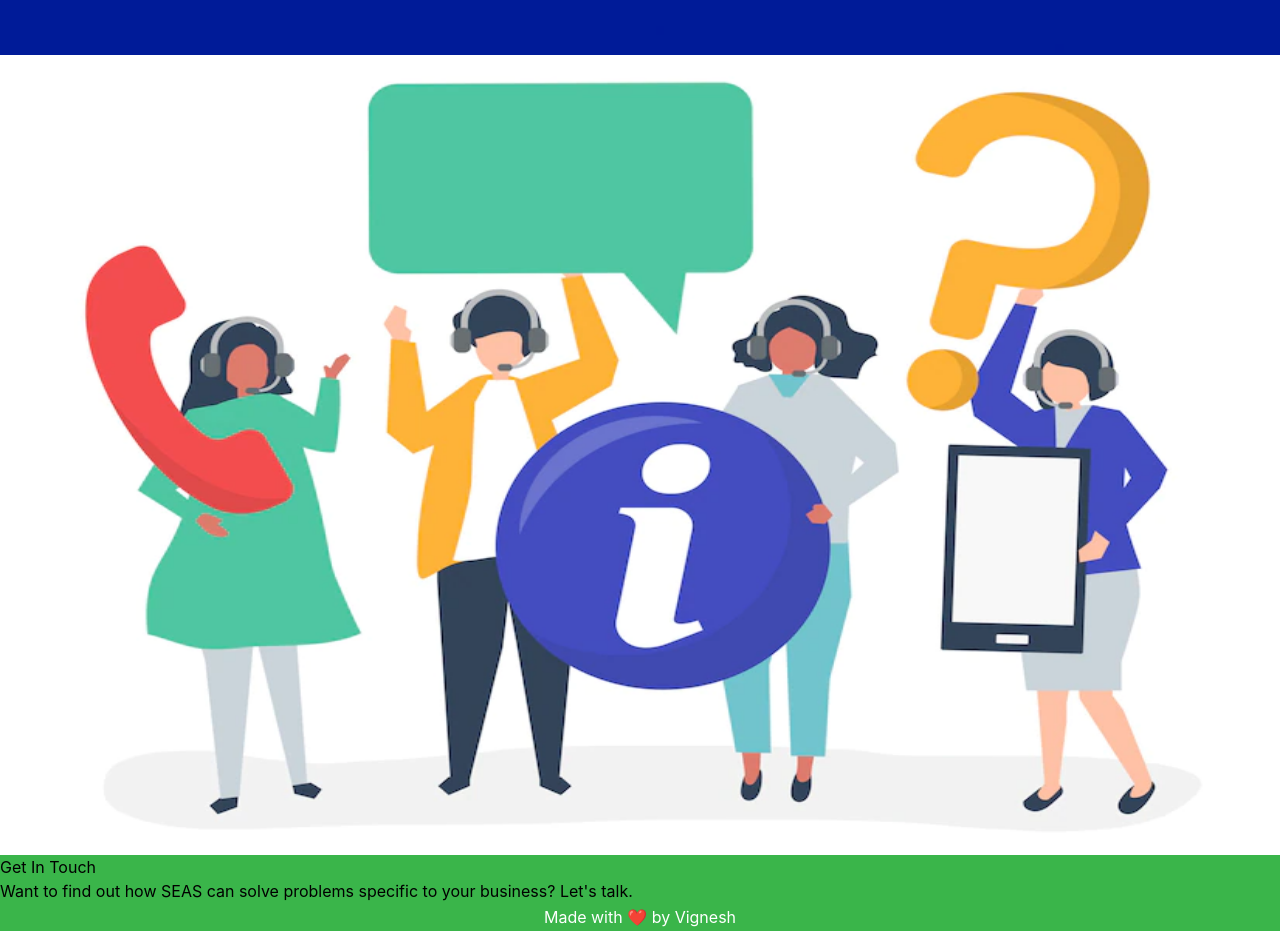
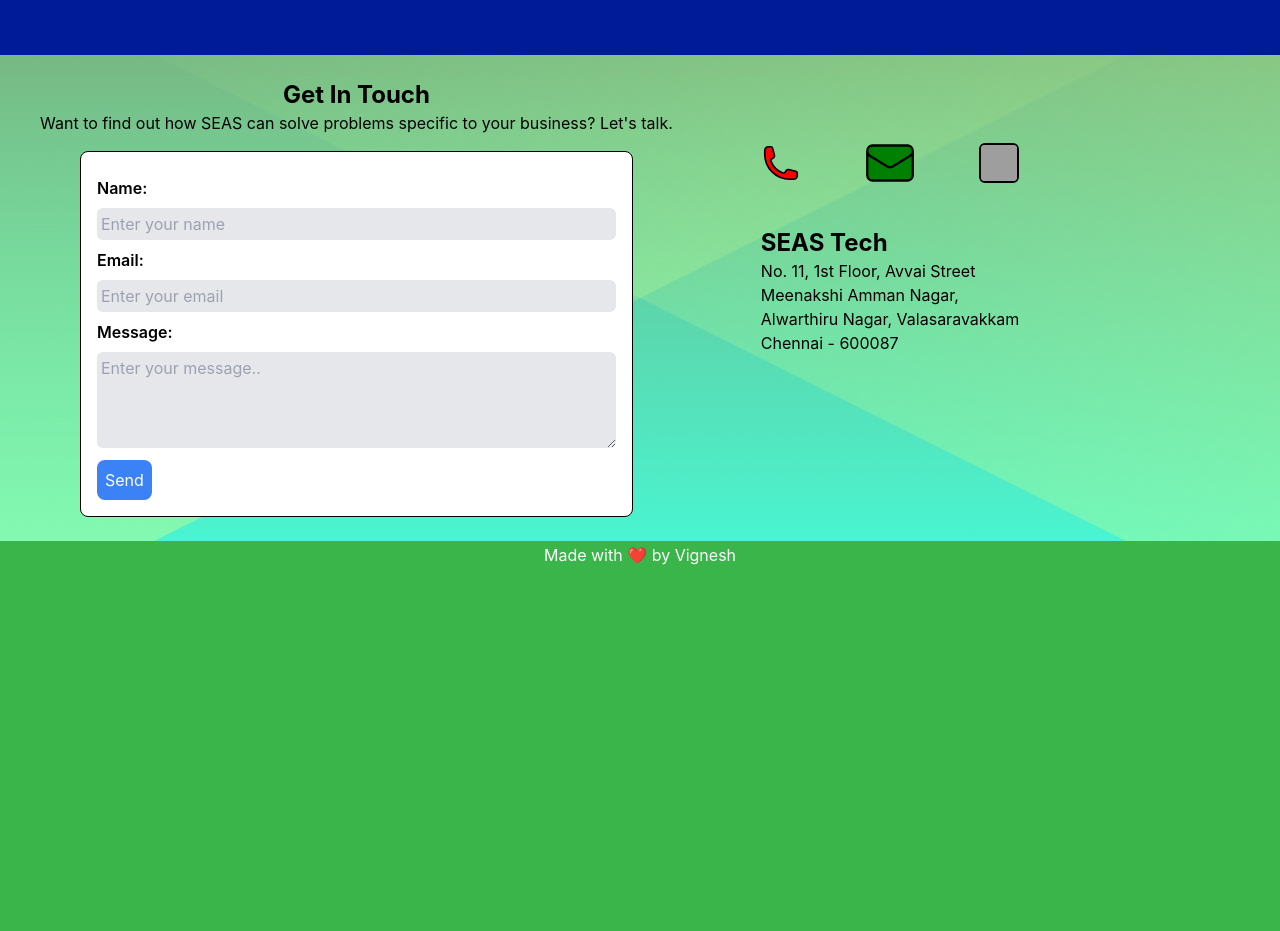
Before and after one commit to webdev-vignesh/SEAS, a React (Create React App) app: page / in a window 1280 px wide. Shown: the part 2920-3851 px from the top of the page. After the commit the page ends 3489 px from the top, so only its background shows below. Built offline with nearby package versions, Linux system fonts and the light colour scheme; grey boxes are pictures that could not be loaded.

Commit message:
added configuration for emailjs integration

```diff
--- a/src/components/ContactPage.js
+++ b/src/components/ContactPage.js
@@ -2,15 +2,76 @@
 import NavBar from './NavBar';
 import ScrollToTop from "react-scroll-to-top";
 import { Helmet } from 'react-helmet';
+import ContactBg from "../assets/rainbow-vortex.png";
+import React, { useRef } from 'react';
+import emailjs from 'emailjs-com';
 
 function ContactUs() {
+
+  const form = useRef();
+
+  const sendEmail = (e) => {
+    e.preventDefault();
+
+    emailjs.sendForm('service_9zfnox8', 'template_81k8iud', form.current, 'HYBjjeuMQGpesJ2gH')
+      .then((result) => {
+        console.log(result.text);
+      }, (error) => {
+        console.log(error.text);
+      });
+      document.getElementById("form").reset();
+  };
+
     return (
       <div id="contactPage">
         <Helmet><title>SEAS Tech | Contact</title></Helmet>
         <NavBar />
-        <div className="">
-          <h1>Get In Touch</h1>
-          <p>Want to find out how SEAS can solve problems specific to your business? Let's talk.</p>
+        <div className="flex flex-col lg:flex-row justify-between md:px-4" style={{backgroundImage : `url(${ContactBg})`, backgroundRepeat: 'no-repeat', backgroundPosition: 'center', backgroundSize: 'cover',}}>
+          <div className="my-6 mx-10 md:mx-6 ">
+            <h1 className="text-center font-bold text-2xl">Get In Touch</h1>
+            <p className="">Want to find out how SEAS can solve problems specific to your business? Let's talk.</p>
+            <div>
+              <form id="form" ref={form} onSubmit={sendEmail} className= "mt-4 mx-10 border-[1px] border-black p-4 bg-white rounded-lg">
+                <div className="flex flex-col mt-2">
+                  <label className="font-semibold">Name:</label>
+                  <input className=" mt-2 rounded-md p-1 bg-gray-200" type="text" name="user_name" placeholder="Enter your name" />
+                </div>
+                <div className="flex flex-col mt-2">
+                  <label className="font-semibold">Email:</label>
+                  <input className=" mt-2 rounded-md p-1 bg-gray-200" type="email" name="user_email" placeholder="Enter your email" />
+                </div>
+                <div className="flex flex-col mt-2">
+                  <label className="font-semibold">Message:</label>
+                  <textarea className="mt-2 h-24 p-1 rounded-md bg-gray-200" placeholder="Enter your message.." name="message" />
+                </div>
+                <div className="mt-3">
+                  <input className=" mx-auto  rounded-lg transition-colors duration-150 focus:shadow-outline p-2 text-white bg-blue-500 hover:bg-blue-800" type="submit" value="Send" onClick={()=>{window.alert("Thank you for contacting us!");}} />
+                </div>
+              </form>
+            </div>
+          </div>
+          <div className="flex flex-col my-10 mx-10 md:mx-0 lg:mr-auto space-y-5">
+            <div className="flex lg:justify-between space-x-6 md:space-x-10 lg:space-x-10 mb-4 md:ml-16 lg:mt-10 items-center">
+            <a href="tel:+919092094930">
+              <svg xmlns="http://www.w3.org/2000/svg" fill="red" viewBox="0 0 24 24" stroke-width="1" stroke="currentColor" class="w-10 h-10">
+              <path stroke-linecap="round" stroke-linejoin="round" d="M2.25 6.75c0 8.284 6.716 15 15 15h2.25a2.25 2.25 0 002.25-2.25v-1.372c0-.516-.351-.966-.852-1.091l-4.423-1.106c-.44-.11-.902.055-1.173.417l-.97 1.293c-.282.376-.769.542-1.21.38a12.035 12.035 0 01-7.143-7.143c-.162-.441.004-.928.38-1.21l1.293-.97c.363-.271.527-.734.417-1.173L6.963 3.102a1.125 1.125 0 00-1.091-.852H4.5A2.25 2.25 0 002.25 4.5v2.25z" />
+              </svg>
+            </a>
+            <a href="mailto:sakthi.seas@gmail.com" rel="noreferrer">
+              <svg xmlns="http://www.w3.org/2000/svg" fill="green" viewBox="0 0 24 24" stroke-width="1" stroke="currentColor" class="w-14 h-14">
+              <path stroke-linecap="round" stroke-linejoin="round" d="M21.75 6.75v10.5a2.25 2.25 0 01-2.25 2.25h-15a2.25 2.25 0 01-2.25-2.25V6.75m19.5 0A2.25 2.25 0 0019.5 4.5h-15a2.25 2.25 0 00-2.25 2.25m19.5 0v.243a2.25 2.25 0 01-1.07 1.916l-7.5 4.615a2.25 2.25 0 01-2.36 0L3.32 8.91a2.25 2.25 0 01-1.07-1.916V6.75" />
+              </svg>
+            </a>
+            <a href="https://www.linkedin.com/company/s-e-a-a-s/" target="_blank" rel="noreferrer"><img src="https://cdn.iconscout.com/icon/free/png-256/linkedin-160-461814.png?w=256&f=avif" alt="linkedin" className="h-10 w-10 border-[2px] rounded-md border-black"/></a>
+            </div>
+            <div className="md:ml-16">
+              <h5 className="font-bold text-2xl">SEAS Tech</h5>
+              <p>No. 11, 1st Floor, Avvai Street</p>
+              <p>Meenakshi Amman Nagar, </p>
+              <p>Alwarthiru Nagar, Valasaravakkam</p>
+              <p>Chennai - 600087</p>
+            </div>
+          </div>
         </div>
         <ScrollToTop smooth color="#3ab54a" width="" />
         <Footer />
--- a/src/components/ContactUs.js
+++ b/src/components/ContactUs.js
@@ -1,12 +1,72 @@
-import contact_img from '../assets/contact_img.jpg';
+import ContactBg from '../assets/rainbow-vortex.png';
+import React, { useRef } from 'react';
+import emailjs from 'emailjs-com';
 
 function ContactUs() {
+
+  const form = useRef();
+
+  const sendEmail = (e) => {
+    e.preventDefault();
+
+    emailjs.sendForm('service_9zfnox8', 'template_81k8iud', form.current, 'HYBjjeuMQGpesJ2gH')
+      .then((result) => {
+        console.log(result.text);
+      }, (error) => {
+        console.log(error.text);
+      });
+      document.getElementById("form").reset();
+  };
+
     return (
       <div id="contactus">
-        <img src={contact_img} alt="contact page" className="h-[100vh] w-full"/>
-        <h1>Get In Touch</h1>
-        <p>Want to find out how SEAS can solve problems specific to your business? Let's talk.</p>
-
+        <div className="flex flex-col lg:flex-row justify-between md:px-4" style={{backgroundImage : `url(${ContactBg})`, backgroundRepeat: 'no-repeat', backgroundPosition: 'center', backgroundSize: 'cover',}}>
+          <div className="my-6 mx-10 md:mx-6 ">
+            <h1 className="text-center font-bold text-2xl">Get In Touch</h1>
+            <p className="">Want to find out how SEAS can solve problems specific to your business? Let's talk.</p>
+            <div>
+              <form id="form" ref={form} onSubmit={sendEmail} className= "mt-4 mx-10 border-[1px] border-black p-4 bg-white rounded-lg">
+                <div className="flex flex-col mt-2">
+                  <label className="font-semibold">Name:</label>
+                  <input className=" mt-2 rounded-md p-1 bg-gray-200" type="text" name="user_name" placeholder="Enter your name" />
+                </div>
+                <div className="flex flex-col mt-2">
+                  <label className="font-semibold">Email:</label>
+                  <input className=" mt-2 rounded-md p-1 bg-gray-200" type="email" name="user_email" placeholder="Enter your email" />
+                </div>
+                <div className="flex flex-col mt-2">
+                  <label className="font-semibold">Message:</label>
+                  <textarea className="mt-2 h-24 p-1 rounded-md bg-gray-200" placeholder="Enter your message.." name="message" />
+                </div>
+                <div className="mt-3">
+                  <input className=" mx-auto  rounded-lg transition-colors duration-150 focus:shadow-outline p-2 text-white bg-blue-500 hover:bg-blue-800" type="submit" value="Send" onClick={()=>{window.alert("Thank you for contacting us!");}} />
+                </div>
+              </form>
+            </div>
+          </div>
+          <div className="flex flex-col my-10 mx-10 md:mx-0 lg:mr-auto space-y-5">
+            <div className="flex lg:justify-between space-x-6 md:space-x-10 lg:space-x-10 mb-4 md:ml-16 lg:mt-10 items-center">
+            <a href="tel:+919092094930">
+              <svg xmlns="http://www.w3.org/2000/svg" fill="red" viewBox="0 0 24 24" stroke-width="1" stroke="currentColor" class="w-10 h-10">
+              <path stroke-linecap="round" stroke-linejoin="round" d="M2.25 6.75c0 8.284 6.716 15 15 15h2.25a2.25 2.25 0 002.25-2.25v-1.372c0-.516-.351-.966-.852-1.091l-4.423-1.106c-.44-.11-.902.055-1.173.417l-.97 1.293c-.282.376-.769.542-1.21.38a12.035 12.035 0 01-7.143-7.143c-.162-.441.004-.928.38-1.21l1.293-.97c.363-.271.527-.734.417-1.173L6.963 3.102a1.125 1.125 0 00-1.091-.852H4.5A2.25 2.25 0 002.25 4.5v2.25z" />
+              </svg>
+            </a>
+            <a href="mailto:sakthi.seas@gmail.com" rel="noreferrer">
+              <svg xmlns="http://www.w3.org/2000/svg" fill="green" viewBox="0 0 24 24" stroke-width="1" stroke="currentColor" class="w-14 h-14">
+              <path stroke-linecap="round" stroke-linejoin="round" d="M21.75 6.75v10.5a2.25 2.25 0 01-2.25 2.25h-15a2.25 2.25 0 01-2.25-2.25V6.75m19.5 0A2.25 2.25 0 0019.5 4.5h-15a2.25 2.25 0 00-2.25 2.25m19.5 0v.243a2.25 2.25 0 01-1.07 1.916l-7.5 4.615a2.25 2.25 0 01-2.36 0L3.32 8.91a2.25 2.25 0 01-1.07-1.916V6.75" />
+              </svg>
+            </a>
+            <a href="https://www.linkedin.com/company/s-e-a-a-s/" target="_blank" rel="noreferrer"><img src="https://cdn.iconscout.com/icon/free/png-256/linkedin-160-461814.png?w=256&f=avif" alt="linkedin" className="h-10 w-10 border-[2px] rounded-md border-black"/></a>
+            </div>
+            <div className="md:ml-16">
+              <h5 className="font-bold text-2xl">SEAS Tech</h5>
+              <p>No. 11, 1st Floor, Avvai Street</p>
+              <p>Meenakshi Amman Nagar, </p>
+              <p>Alwarthiru Nagar, Valasaravakkam</p>
+              <p>Chennai - 600087</p>
+            </div>
+          </div>
+        </div>
       </div>
     );
   }
```
